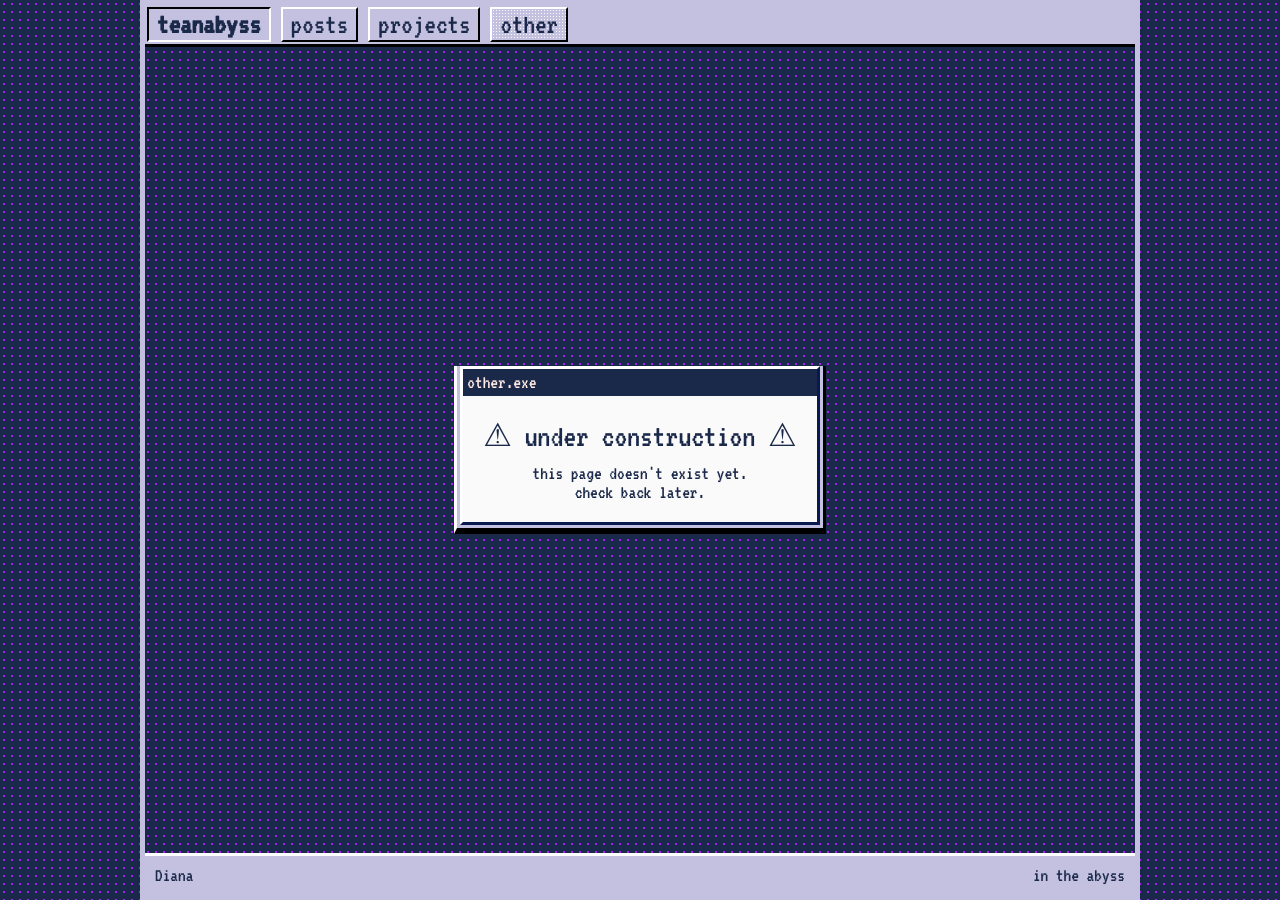
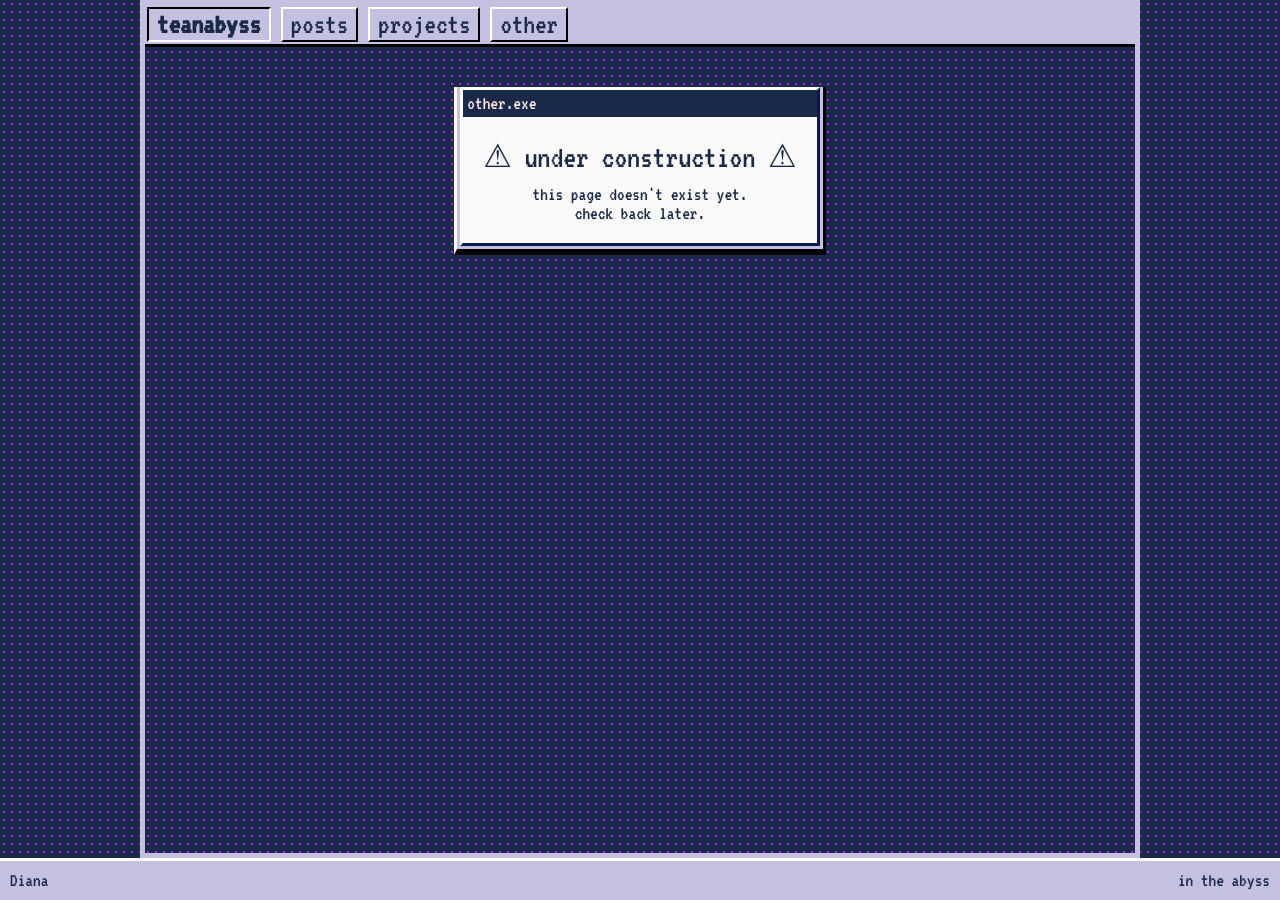
Before and after one commit to teaNabyss/teaNabyss.github.io, a Jekyll site: the page built from other.html, in a window 1280 px wide. Built offline with Jekyll 4.4.1, drawn with Linux system fonts in a browser that asks for light colours.

Commit message:
Update other.html
connected default layout

```diff
--- a/other.html
+++ b/other.html
@@ -1,23 +1,7 @@
-<!DOCTYPE html>
-<html lang="en">
-<head>
-  <meta charset="UTF-8">
-  <title>Diana — Other</title>
-  <link rel="stylesheet" href="styles.css">
-  <script src="script1.js"></script>
-</head>
-<body>
-
-  <div class="page-wrapper">
-
-    <!-- NAV -->
-    <nav>
-      <a href="index.html" class="start-btn">teanabyss</a>
-      <a href="posts.html">posts</a>
-      <a href="projects.html">projects</a>
-      <a href="other.html" class="opened-window">other</a>
-    </nav>
-
+---
+layout: default
+title: Other
+---
     <!-- CONTENT -->
     <div class="construction-container">
       <div class="window-frame">
@@ -34,13 +18,4 @@
       </div>
     </div>
 
-    <!-- FOOTER -->
-    <footer>
-      <span>Diana</span>
-      <span>in the abyss</span>
-    </footer>
-
   </div>
-
-</body>
-</html>
```
